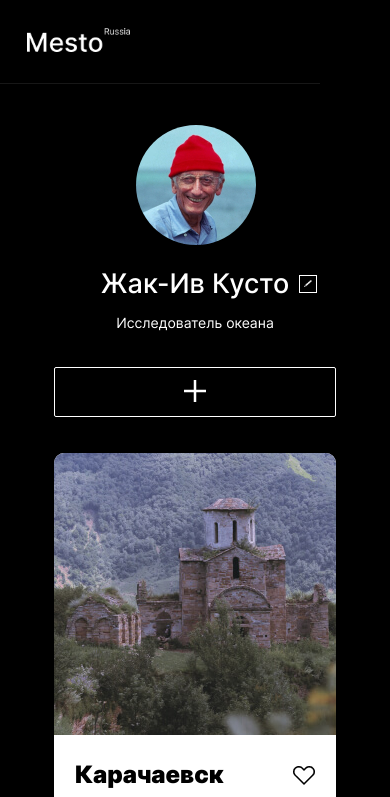
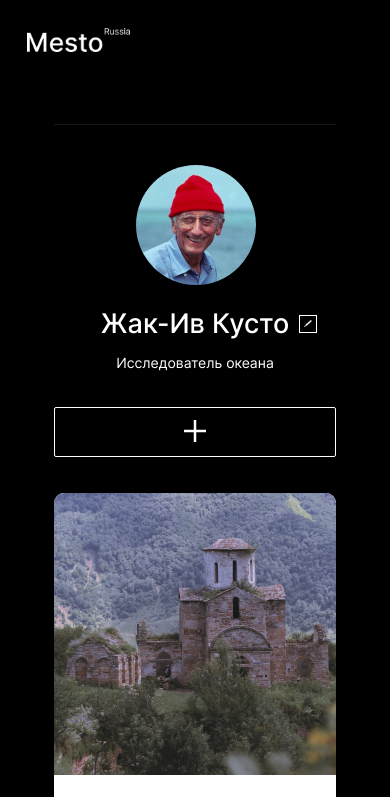
Before and after one commit to YulyaSit/mesto-project, a plain HTML site: page index.html in a window 390 px wide. Shown: the top 797 px of the page. Drawn offline with Linux system fonts and the light colour scheme.

Commit message:
Add files via upload

```diff
--- a/blocks/card/__image/card__image.css
+++ b/blocks/card/__image/card__image.css
@@ -1,4 +1,7 @@
 .card__image {
     border-start-start-radius: 10px;
     border-top-right-radius: 10px;
+    width: 282px;
+    height: 282px;
+    object-fit: cover;
 }
--- a/blocks/header/__logo/header__logo.css
+++ b/blocks/header/__logo/header__logo.css
@@ -1,26 +1,6 @@
 .header__logo {
     margin-top: 45px;
     padding-bottom: 41px;
-    padding-right: 738px;
-    border-bottom: 1px solid rgba(33, 33, 33, .7);
-}
-
-@media screen and (max-width: 888px) {
-  .header__logo {
-    padding-right: 570px;
-  }
-}
-
-@media screen and (max-width: 734px) {
-  .header__logo {
-    padding-right: 500px;
-  }
-}
-
-@media screen and (max-width: 650px) {
-  .header__logo {
-    padding-right: 440px;
-  }
 }
 
 @media screen and (max-width: 600px) {
@@ -28,7 +8,6 @@
       margin-top: 28px;
       padding-left: 27px;
       padding-bottom: 31px;
-        padding-right: 190px;
       width: 103px;
       height: 24px;
   }
--- a/blocks/profile/profile.css
+++ b/blocks/profile/profile.css
@@ -5,8 +5,9 @@
     grid-template-rows: max-content;
     gap: 30px;
     margin: 0 auto;
-    margin-top: 40px;
+    padding-top: 40px;
     margin-bottom: 51px;
+    border-top: 1px solid rgba(33, 33, 33, .7);
 }
 
 @media screen and (max-width: 699px) {
```
Also changed, not shown: blocks/cards/cards.css (line endings or trailing spaces). Lines whose indentation alone changed are shown as unchanged.
